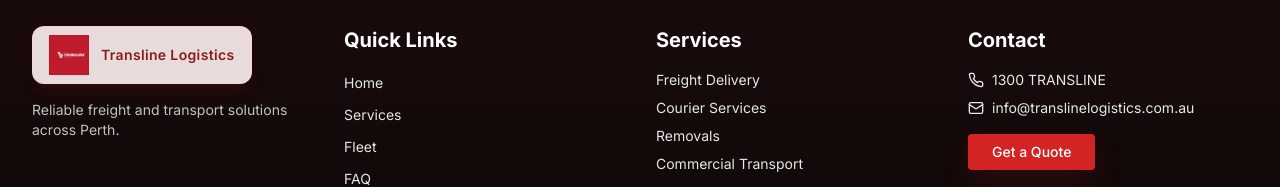
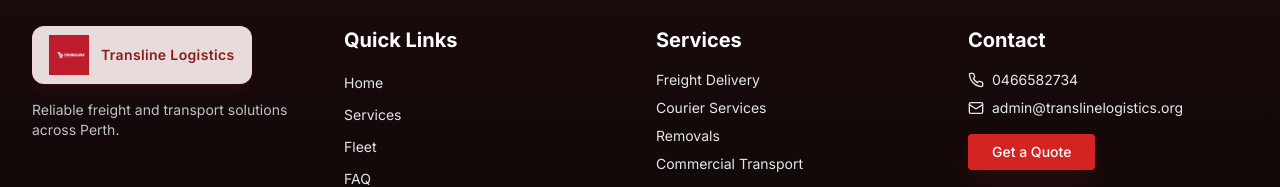
Before and after one commit to infotranslinelogistics-coder/Translineweb, a React (Vite) app: page / in a window 1280 px wide. Shown: the part 2643-2830 px from the top of the page. Built offline with nearby package versions, Linux system fonts and the light colour scheme; the HTML template or start-up script is replaced by a standard one.

Commit message:
Update contact details

```diff
--- a/src/components/ContactPage.tsx
+++ b/src/components/ContactPage.tsx
@@ -87,7 +87,7 @@
                   </div>
                   <div>
                     <h3 className="mb-1">Phone</h3>
-                    <p className="text-gray-600">1300 TRANSLINE</p>
+                    <p className="text-gray-600">0466582734</p>
                     <p className="text-gray-600">Mon–Fri: 7am–6pm</p>
                   </div>
                 </div>
@@ -98,7 +98,7 @@
                   </div>
                   <div>
                     <h3 className="mb-1">Email</h3>
-                    <p className="text-gray-600">info@translinelogistics.com.au</p>
+                    <p className="text-gray-600">admin@translinelogistics.org</p>
                     <p className="text-gray-500 text-sm">We respond within 2 business hours</p>
                   </div>
                 </div>
--- a/src/components/FaqPage.tsx
+++ b/src/components/FaqPage.tsx
@@ -25,7 +25,7 @@
   },
   {
     question: 'How do I get a quote?',
-    answer: 'You can request a quote by calling us on 1300 TRANSLINE, emailing info@translinelogistics.com.au, or filling out the quote request form on our website. Please provide details including pickup and delivery locations, load description, approximate size/weight, and preferred timing for the most accurate quote.',
+    answer: 'You can request a quote by calling us on 0466582734, emailing admin@translinelogistics.org, or filling out the quote request form on our website. Please provide details including pickup and delivery locations, load description, approximate size/weight, and preferred timing for the most accurate quote.',
   },
   {
     question: 'Do you provide one-off and ongoing transport services?',
--- a/src/components/Footer.tsx
+++ b/src/components/Footer.tsx
@@ -89,11 +89,11 @@
             <ul className="space-y-2">
               <li className="flex items-center gap-2 text-sm">
                 <Phone className="h-4 w-4" />
-                <span>1300 TRANSLINE</span>
+                <span>0466582734</span>
               </li>
               <li className="flex items-center gap-2 text-sm">
                 <Mail className="h-4 w-4" />
-                <span>info@translinelogistics.com.au</span>
+                <span>admin@translinelogistics.org</span>
               </li>
             </ul>
             <button
--- a/src/components/PrivacyPage.tsx
+++ b/src/components/PrivacyPage.tsx
@@ -123,11 +123,11 @@
             </p>
             <div className="bg-gray-50 p-6 rounded-lg">
               <p className="text-gray-600 mb-2">
-                <span className="text-gray-900">Email:</span> info@translinelogistics.com.au
-              </p>
-              <p className="text-gray-600">
-                <span className="text-gray-900">Phone:</span> 1300 TRANSLINE
-              </p>
+                <span className="text-gray-900">Email:</span> admin@translinelogistics.org
+            </p>
+            <p className="text-gray-600">
+                <span className="text-gray-900">Phone:</span> 0466582734
+            </p>
             </div>
           </div>
         </div>
--- a/src/components/TermsPage.tsx
+++ b/src/components/TermsPage.tsx
@@ -148,11 +148,11 @@
             </p>
             <div className="bg-gray-50 p-6 rounded-lg">
               <p className="text-gray-600 mb-2">
-                <span className="text-gray-900">Email:</span> info@translinelogistics.com.au
-              </p>
-              <p className="text-gray-600">
-                <span className="text-gray-900">Phone:</span> 1300 TRANSLINE
-              </p>
+                <span className="text-gray-900">Email:</span> admin@translinelogistics.org
+            </p>
+            <p className="text-gray-600">
+                <span className="text-gray-900">Phone:</span> 0466582734
+            </p>
             </div>
           </div>
 
```
